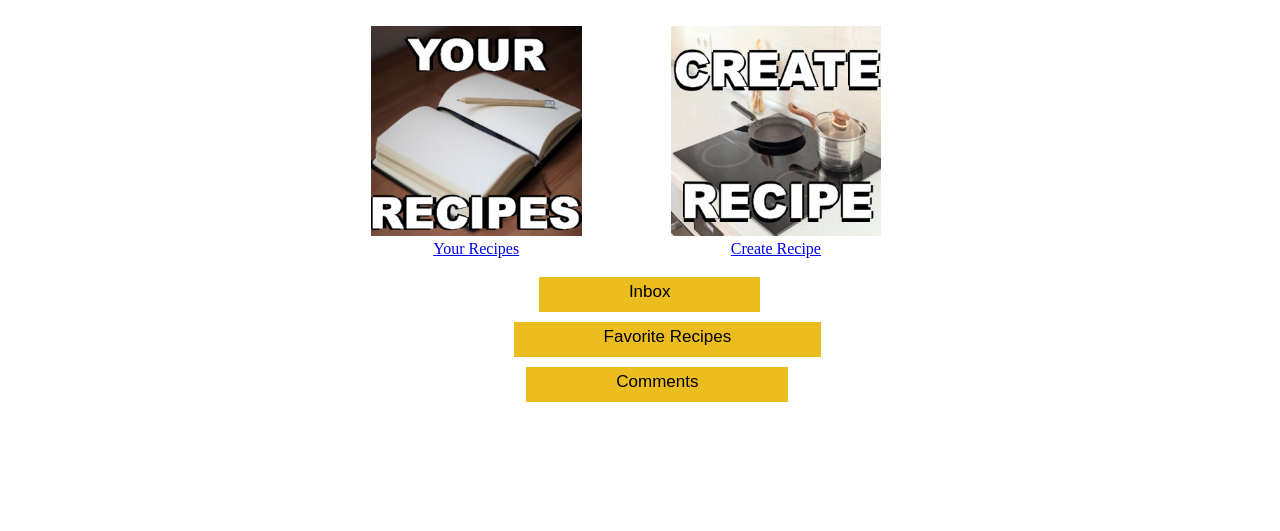
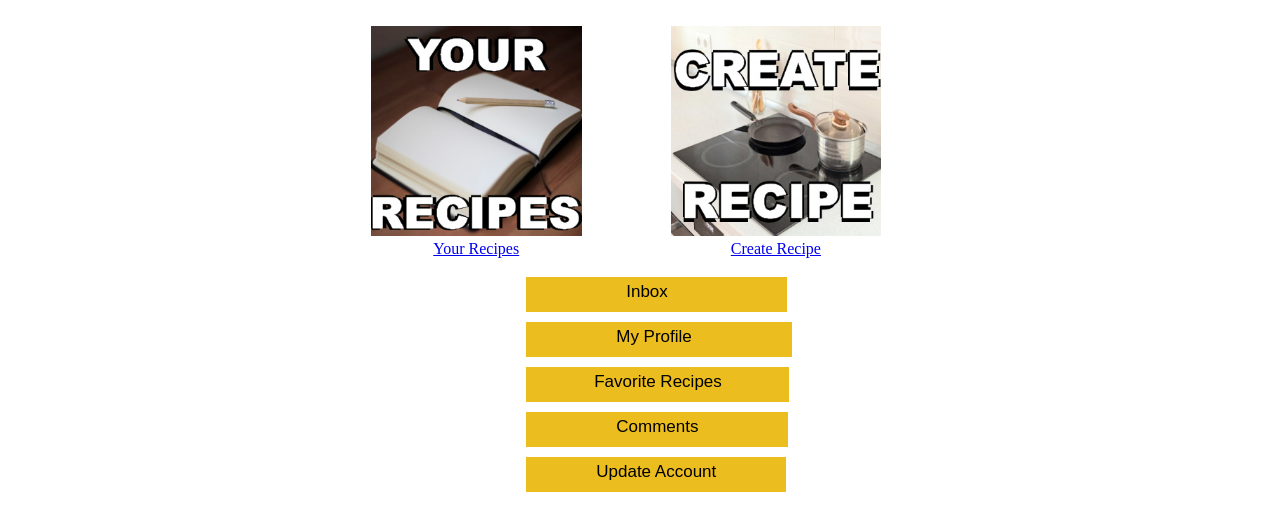
Before and after one commit to RGarcia35/The-SF-State-Official-Cookbook-Group-3, a website: page public/html/index.html in a window 1280 px wide. Shown: the part 201-732 px from the top of the page. Drawn offline with Linux system fonts and the light colour scheme.

Commit message:
added more options to index page.

```diff
--- a/public/css/style.css
+++ b/public/css/style.css
@@ -137,13 +137,13 @@ img:hover{
 
 .container2 button{
 
-  margin: 10px 0px 0px 42%;
+  margin: 10px 0px 0px 41%;
   background: #ecbd1f;
   font-size: 17px;
   border: none;
   cursor: pointer;
   color: black;
-  padding: 5px 90px 10px 90px;
+  padding: 5px 119px 10px 100px;
 }
 
 .container2 button:hover {
@@ -167,13 +167,13 @@ img:hover{
 
 .container4 button{
 
-  margin: 10px 0px 0px 40%;
+  margin: 10px 0px 0px 41%;
   background: #ecbd1f;
   font-size: 17px;
   border: none;
   cursor: pointer;
   color: black;
-  padding: 5px 90px 10px 90px;
+  padding: 5px 67px 10px 68px;
 }
 
 .container4 button:hover {
@@ -225,6 +225,36 @@ img:hover{
   background: #ffdf77;
 }
 
+.container8 button{
+
+  margin: 10px 0px 0px 41%;
+  background: #ecbd1f;
+  font-size: 17px;
+  border: none;
+  cursor: pointer;
+  color: black;
+  padding: 5px 70px 10px 70px;
+}
+
+.container8 button:hover {
+  background: #ffdf77;
+}
+
+.container9 button{
+
+  margin: 10px 0px 0px 41%;
+  background: #ecbd1f;
+  font-size: 17px;
+  border: none;
+  cursor: pointer;
+  color: black;
+  padding: 5px 100px 10px 90px;
+}
+
+.container9 button:hover {
+  background: #ffdf77;
+}
+
 .card-body {
   display: inline-grid;
   margin-top: 5px;
--- a/public/html/index.html
+++ b/public/html/index.html
@@ -62,7 +62,11 @@
           <button type="submit">Inbox</button>
         </form>
       </div>
-
+      <div class="container9">
+        <form action = "../html/userProfile.html">
+          <button type="submit">My Profile</button>
+        </form>
+      </div>
 
       <div class="container4">
         <form action = "../html/usersFavorites.html">
@@ -75,6 +79,11 @@
           <button type="submit">Comments</button>
         </form>
       </div>
+      <div class="container8">
+        <form action = "../html/updateUserAccount.html">
+          <button type="submit">Update Account</button>
+        </form>
+      </div>
 
 </body>
 
```
Also changed, not shown: public/html/updateUserAccount.html (added, +59 -0 lines).
